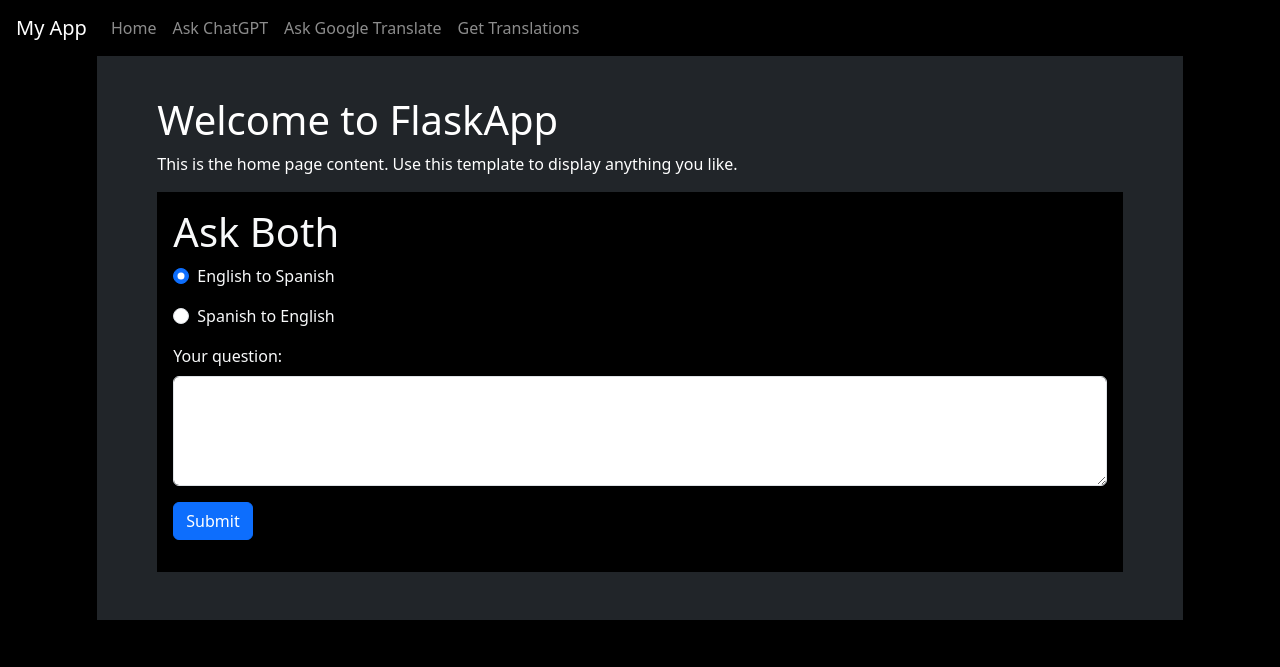
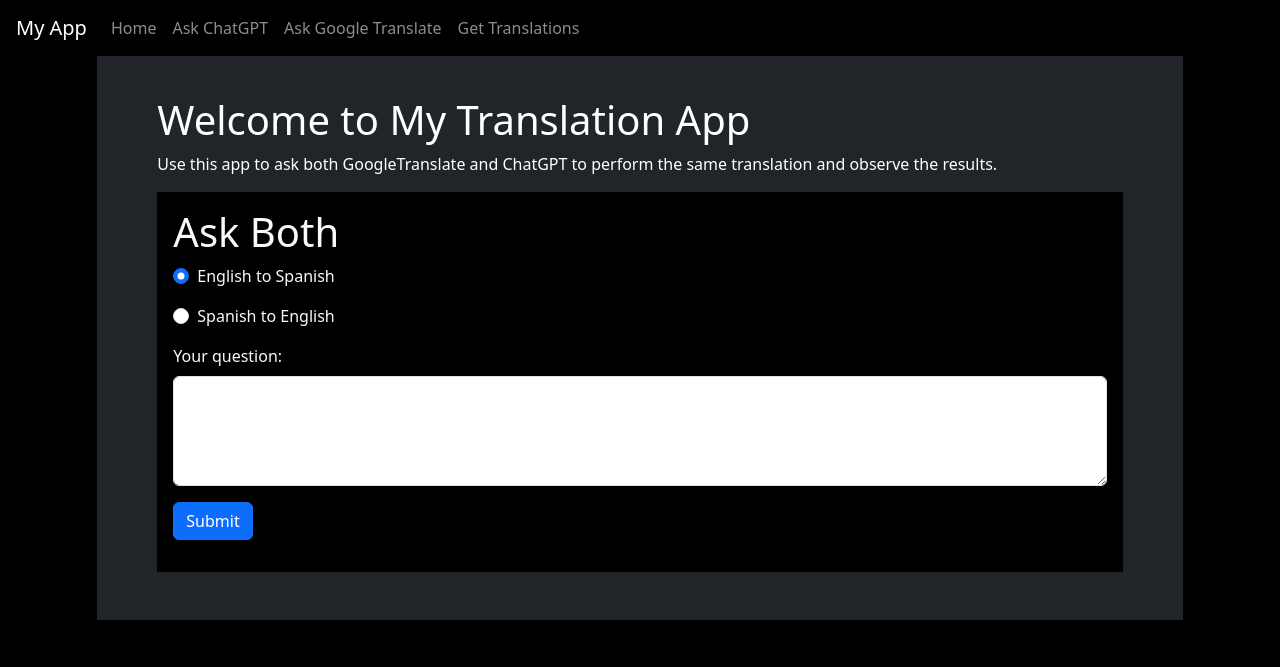
Before and after one commit to antoinevilain001/translation_thesis, a Flask app: page / in a window 1280 px wide. Shown: the top 667 px of the page. Run offline with Flask 3, Linux system fonts and the light colour scheme.

Commit message:
updated text of homepage

```diff
--- a/templates/ask-chatGPT.html
+++ b/templates/ask-chatGPT.html
@@ -18,7 +18,7 @@
             <form id="chatForm">
                 <label for="prompt">Your question:</label><br>
                 <textarea id="promptChatGPT" name="prompt" rows="4" cols="50"></textarea><br><br>
-                <button type="submit" class="btn btn-button">Submit</button>
+                <button type="submit" class="btn btn-primary">Submit</button>
             </form>
 
             <div id="response"></div>
--- a/templates/home.html
+++ b/templates/home.html
@@ -7,8 +7,8 @@
 {% endblock %}
 
 {% block content %}
-    <h1>Welcome to FlaskApp</h1>
-    <p>This is the home page content. Use this template to display anything you like.</p>
+    <h1>Welcome to My Translation App</h1>
+    <p>Use this app to ask both GoogleTranslate and ChatGPT to perform the same translation and observe the results.</p>
 
     <!-- Home Section -->
 
```
